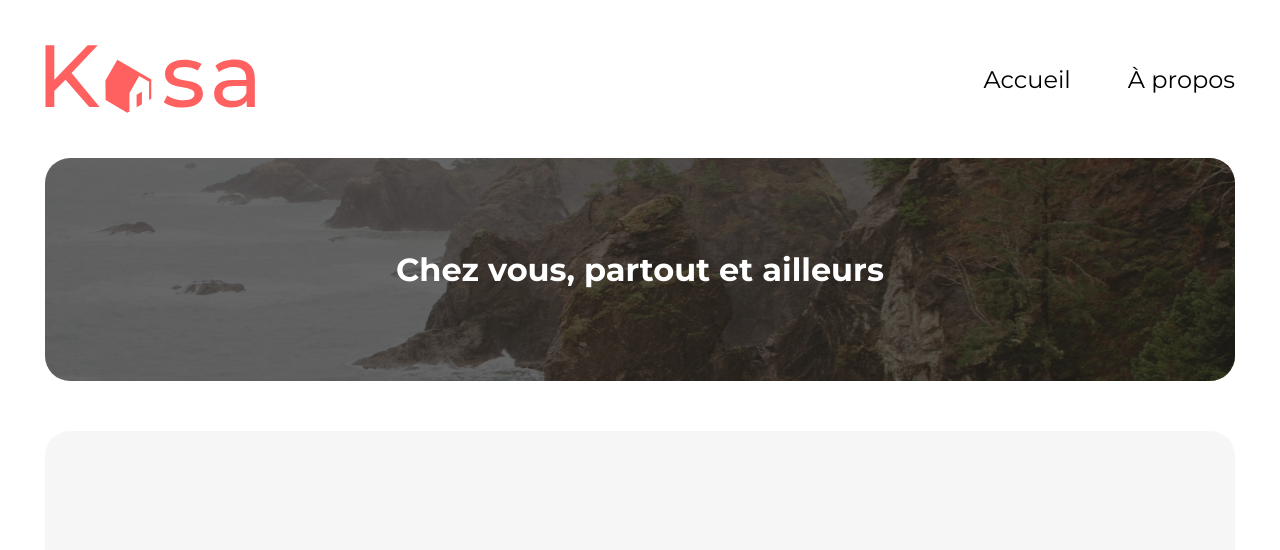
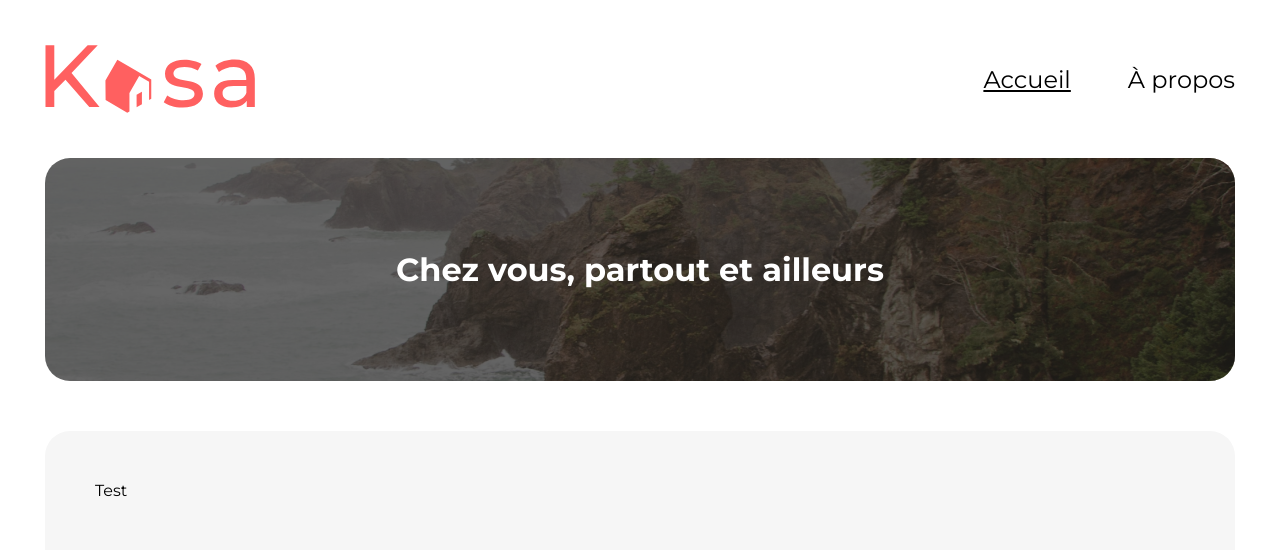
Before and after one commit to casumelanie/Kasa, a React (Create React App) app: page / in a window 1280 px wide. Shown: the top 550 px of the page. Built offline with nearby package versions, Linux system fonts and the light colour scheme.

Commit message:
Re-organisation architecture + ajout header + footer + page 404

```diff
--- /dev/null
+++ b/src/components/Card.jsx
@@ -0,0 +1,4 @@
+const Card = () => {
+  return <div>Test</div>
+}
+export default Card
--- a/src/components/Header.jsx
+++ b/src/components/Header.jsx
@@ -1,16 +1,16 @@
-import { Link } from 'react-router-dom'
+import { NavLink } from 'react-router-dom'
 
 const Header = ({ logo }) => {
   return (
     <div className="header">
       <img className="header-logo" src={logo} alt="Logo Kasa"></img>
       <nav className="header-nav">
-        <Link className="nav-link" to="/">
+        <NavLink className="nav-link" to="/">
           Accueil
-        </Link>
-        <Link className="nav-link" to="/a-propos">
+        </NavLink>
+        <NavLink className="nav-link" to="/about">
           À propos
-        </Link>
+        </NavLink>
       </nav>
     </div>
   )
--- a/src/components/Homepage/ListLodging.jsx
+++ /dev/null
@@ -1,9 +0,0 @@
-const ListLodging = () => {
-    return (
-        <div className="lodging-container">
-
-        </div>
-    )
-}
-
-export default ListLodging
--- a/src/index.jsx
+++ b/src/index.jsx
@@ -4,7 +4,6 @@ import './styles/main.scss'
 import { BrowserRouter as Router, Routes, Route } from 'react-router-dom'
 import Home from './pages/Home'
 import About from './pages/About'
-import Lodging from './pages/Lodging'
 import Error404 from './components/Error404'
 import Header from './components/Header'
 import Footer from './components/Footer'
@@ -17,8 +16,7 @@ root.render(
       <Header logo={logo} />
       <Routes>
         <Route path="/" element={<Home />} />
-        <Route path="/hebergements" element={<Lodging />} />
-        <Route path="/a-propos" element={<About />} />
+        <Route path="/about" element={<About />} />
         <Route path="*" element={<Error404 />} />
       </Routes>
       <Footer logo={logo} />
--- a/src/pages/Home.jsx
+++ b/src/pages/Home.jsx
@@ -1,11 +1,13 @@
-import Banner from '../components/Homepage/Banner.jsx'
-import ListLodging from '../components/Homepage/ListLodging.jsx'
+import Banner from '../components/Banner.jsx'
+import Card from '../components/Card.jsx'
 
 const Home = () => {
   return (
-    <div id='#homepage-container' className="main-container">
+    <div id="#homepage-container" className="main-container">
       <Banner />
-      <ListLodging />
+      <div className="lodging-container">
+        <Card></Card>
+      </div>
     </div>
   )
 }
--- a/src/styles/Error404.scss
+++ b/src/styles/Error404.scss
@@ -1,5 +1,3 @@
-@import './variables.scss';
-
 .error-container {
     display: flex;
     flex-direction: column;
--- a/src/styles/banner.scss
+++ b/src/styles/banner.scss
@@ -1,6 +1,3 @@
-@import './variables.scss';
-@import './mixins.scss';
-
 .banner-container {
     @include widthContainer;
     background-image: url(../assets/homepage-banner.png);
--- a/src/styles/listLodging.scss
+++ b/src/styles/card.scss
@@ -1,5 +1,3 @@
-@import './variables.scss';
-
 .lodging-container {
     @include widthContainer;
     background-color: $bg-color;
--- a/src/styles/header.scss
+++ b/src/styles/header.scss
@@ -31,6 +31,9 @@
                 font-size: 12px;
                 text-transform: uppercase;
             }
+            &.active {
+                text-decoration: underline;
+            }
         }
     }
 }
--- a/src/styles/main.scss
+++ b/src/styles/main.scss
@@ -1,8 +1,8 @@
+@import './variables.scss';
+@import './mixins.scss';
 @import './index.scss';
 @import './error404.scss';
 @import './banner.scss';
 @import './footer.scss';
 @import './header.scss';
-@import './listLodging.scss';
-@import './variables.scss';
-@import './mixins.scss';
+@import './card.scss';
```
Also changed, not shown: src/components/Banner.jsx (renamed from src/components/Homepage/Banner.jsx), src/components/Homepage/Card.jsx (deleted).
